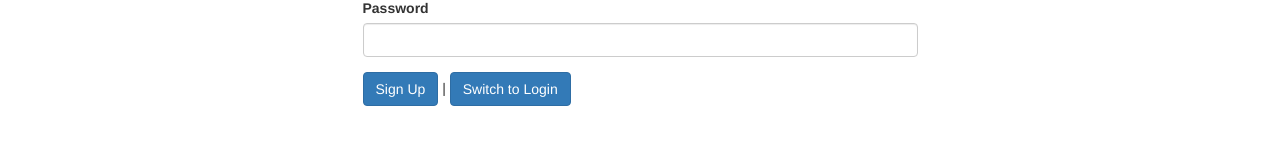
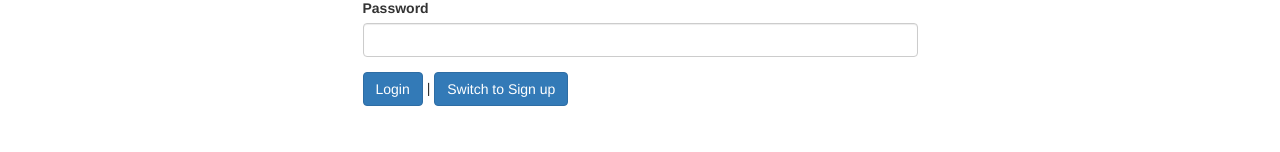
Before and after one commit to keepprogress/angular-with-maxmillion-sec-20-auth, an Angular app: page /auth in a window 1280 px wide. Shown: the part 148-300 px from the top of the page. Built offline with nearby package versions, Linux system fonts and the light colour scheme.

Commit message:
Sec.20 289.Switching Between Auth Modes

```diff
--- a/src/app/auth/auth.component.html
+++ b/src/app/auth/auth.component.html
@@ -10,8 +10,8 @@
         <input type="password" id="password" class="form-control" />
       </div>
       <div>
-        <button class="btn btn-primary">Sign Up</button> |
-        <button class="btn btn-primary">Switch to Login</button>
+        <button class="btn btn-primary" type="submit">{{ isLoginMode ? 'Login' : 'Sign Up'}}</button> |
+        <button class="btn btn-primary" (click)="onSwitchMode()">Switch to {{ isLoginMode ? 'Sign up' : 'Login' }}</button>
       </div>
     </form>
   </div>
--- a/src/app/auth/auth.component.ts
+++ b/src/app/auth/auth.component.ts
@@ -4,4 +4,10 @@ import { Component } from '@angular/core';
   selector: 'app-auth',
   templateUrl: './auth.component.html'
 })
-export class AuthComponent {}
+export class AuthComponent {
+  isLoginMode = true;
+
+  onSwitchMode() {
+    this.isLoginMode = !this.isLoginMode;
+  }
+}
```
